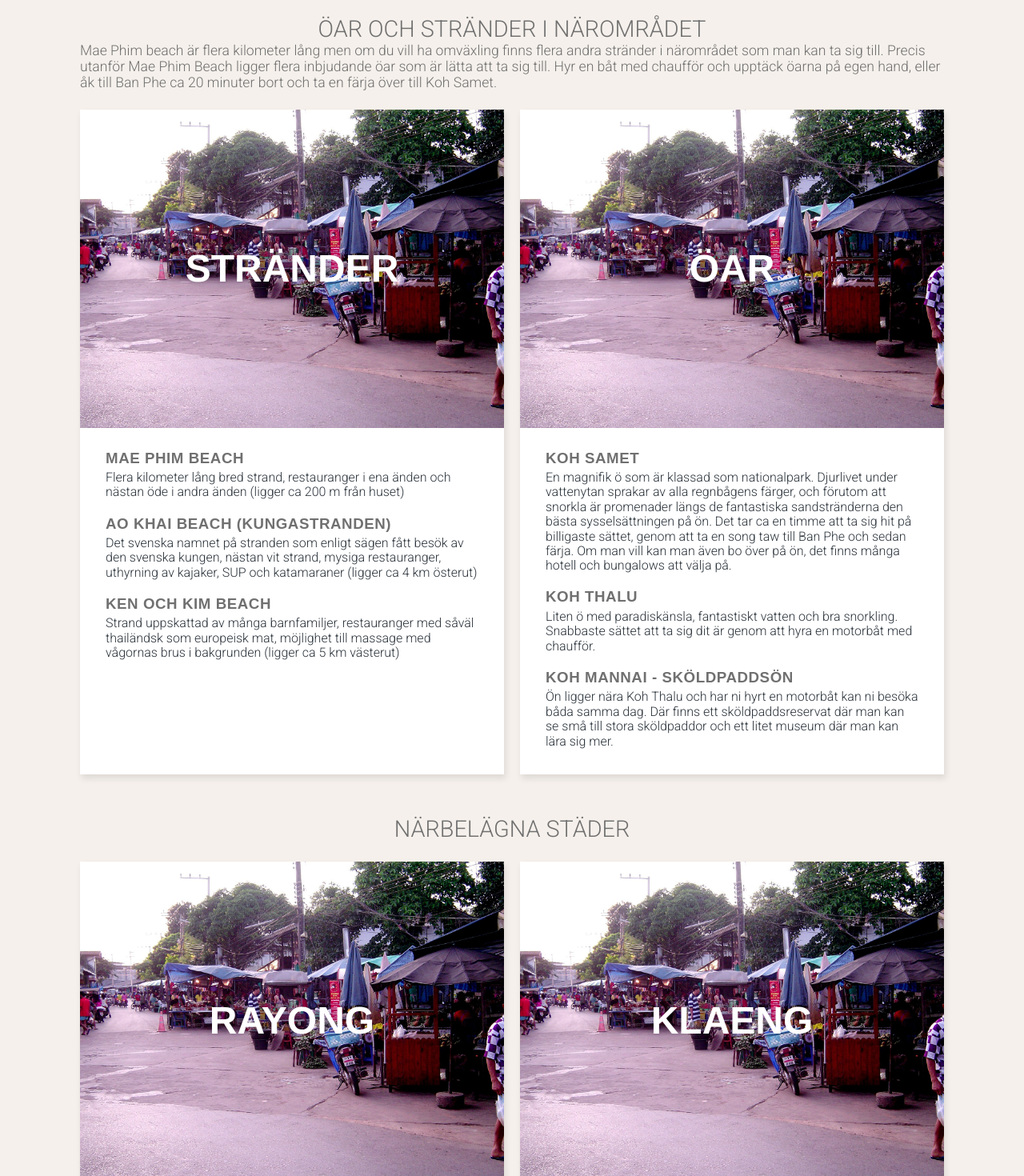
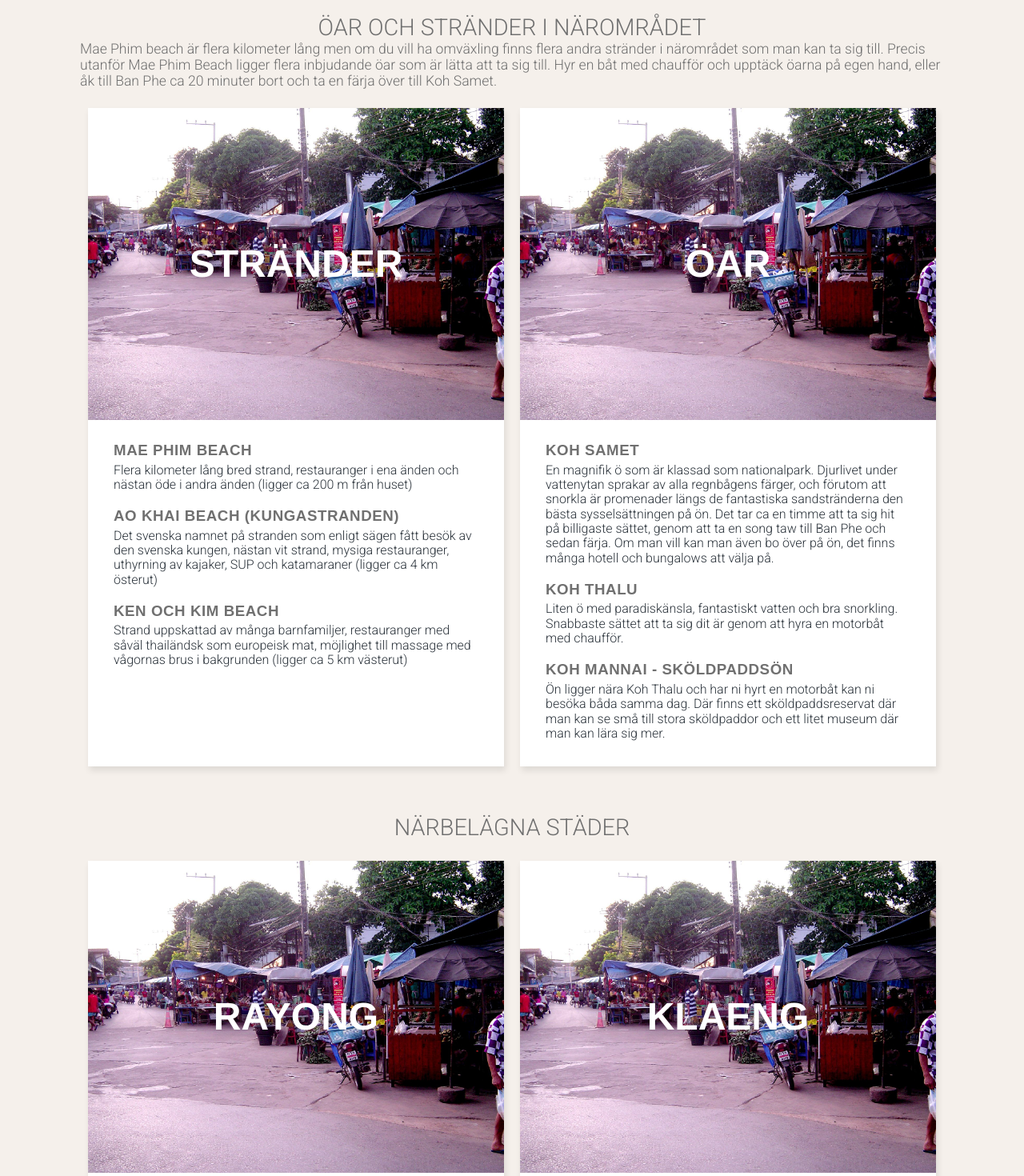
Before and after one commit to Henkenator/thailand, an Angular app: page /aktiviteter in a window 1280 px wide. Shown: the part 800-2270 px from the top of the page at 80% size. Built offline with nearby package versions, Linux system fonts and the light colour scheme; a web font is replaced by a local one.

Commit message:
added margins to activities

```diff
--- a/src/app/components/activities/activities.component.css
+++ b/src/app/components/activities/activities.component.css
@@ -32,24 +32,45 @@ img {
   display: flex;
   flex-wrap: wrap;
   justify-content: center;
-  margin: 0 -10px 30px -10px;
+  /*margin: 0 -10px 30px -10px;*/
+  margin: 0px 0px 40px 0px;
+
+
+
+
+}
+
+@media (min-width:1090px) {
+  .activities-grid {
+    margin: 0 0px 40px 0px;
+  }
+
+  .activities-grid-item:first-child {
+    margin-left: 0px;
+  }
+
+  .activities-grid-item:last-child {
+    margin-right: 0px;
+  }
 }
 
 .activities-grid-item {
   flex: 1;
-  min-width: 250px;
-  margin: 0 10px 20px;
+  min-width: 270px;
+  /*margin: 0 10px 20px;*/
+
+  margin: 0 10px 10px;
 }
 
 .activities-island-grid-item {
   flex: 1;
-  min-width: 250px;
+  min-width: 270px;
   margin: 0 10px 20px;
 }
 
 .activities-city-grid-item {
   flex: 1;
-  min-width: 250px;
+  min-width: 270px;
   margin: 0 10px 20px;
 }
 
--- a/src/app/components/start/start.component.css
+++ b/src/app/components/start/start.component.css
@@ -37,9 +37,9 @@ img {
 
 @media (min-width:1090px) {
 
-  .start-links-grid-item {
+  /*.start-links-grid-item {
     margin: 0 10px
-  }
+  }*/
 
   .start-links-grid-item:first-child {
     margin-left: 0px;
```
